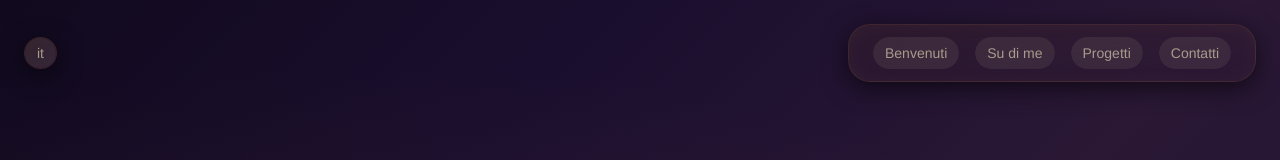
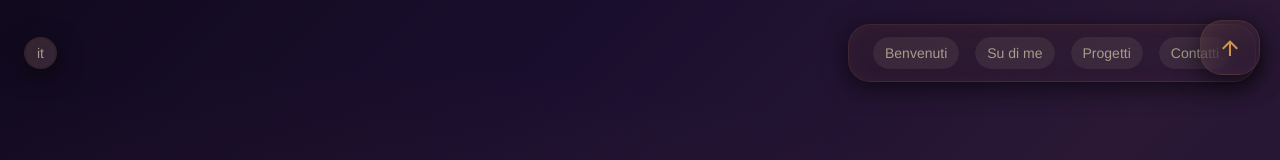
Before and after one commit to EnigmaJoy/portfolio, a Vue app: page / in a window 1280 px wide. Shown: the top 160 px of the page. Built offline with nearby package versions, Linux system fonts and the light colour scheme.

Commit message:
feat(PTF-005): Add fixed reactive scroll-top button to App.vue

```diff
--- a/src/App.vue
+++ b/src/App.vue
@@ -5,17 +5,32 @@
     <AboutMe id="about" class="page-bg-3"/>
     <PersonalProjects id="projects" class="page-bg-5"/>
     <ContactMe id="contact" class="page-bg-6"/>
+    <Transition name="fade">
+        <MainButton
+            v-show="activeSection !== 'main'"
+            :color="currentColor"
+            style="position: fixed; top: 20px; right: 20px; z-index: 1000;"
+        />
+    </Transition>
 </template>
 <script setup>
-import { ref, onMounted, onUnmounted } from 'vue'
+import { ref, computed, onMounted, onUnmounted } from 'vue'
 import HomePage from "@/views/HomePage.vue"
 import AboutMe from "@/views/AboutMe.vue"
 import ContactMe from "@/views/ContactMe.vue"
 import PersonalProjects from "@/views/personalProjects.vue"
 import WelcomeAll from "@/views/welcomeAll.vue"
 import CursorTrail from "@/components/ui/CursorTrail.vue"
+import MainButton from "@/components/ui/mainButton.vue"
 
 const activeSection = ref('main')
+const sectionColors = {
+  welcome:  '#9b80d4',
+  about:    '#5a9ec4',
+  projects: '#c45a78',
+  contact:  '#c4a055',
+}
+const currentColor = computed(() => sectionColors[activeSection.value] ?? '#d4944a')
 let observer = null
 
 onMounted(() => {
@@ -37,4 +52,12 @@ onUnmounted(() => {
 </script>
 
 <style>
+.fade-enter-active,
+.fade-leave-active {
+  transition: opacity 0.3s ease;
+}
+.fade-enter-from,
+.fade-leave-to {
+  opacity: 0;
+}
 </style>
```
